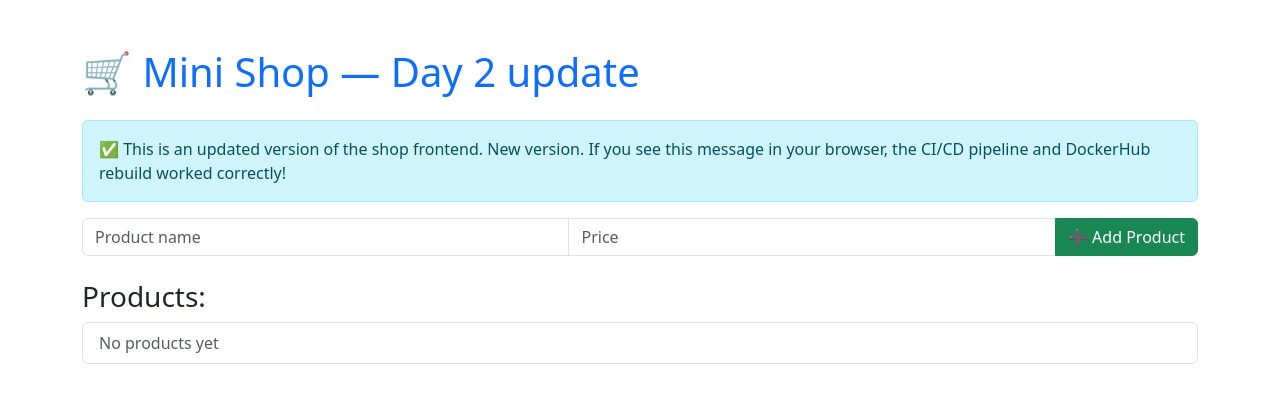
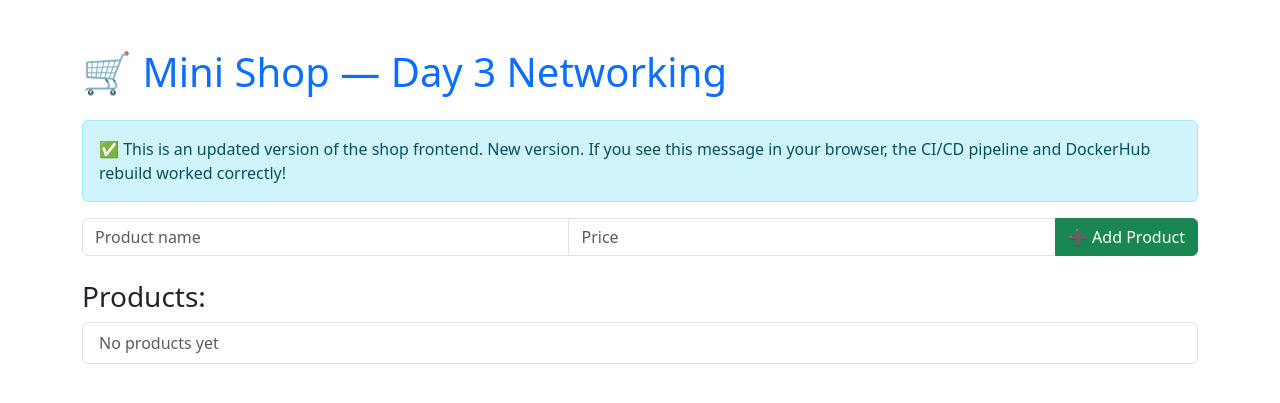
Before and after one commit to DataWizual/mini_shop, a Flask app: page / in a window 1280 px wide. Shown: the top 403 px of the page. Run offline with Flask 3, Linux system fonts and the light colour scheme.

Commit message:
Customer: Day 3 update

```diff
--- a/templates/index.html
+++ b/templates/index.html
@@ -8,7 +8,7 @@
 </head>
 
 <body class="container py-5">
-    <h1 class="mb-4 text-primary">🛒 Mini Shop — Day 2 update</h1>
+    <h1 class="mb-4 text-primary">🛒 Mini Shop — Day 3 Networking</h1>
 
     <p class="alert alert-info">
         ✅ This is an updated version of the shop frontend. New version.
```
